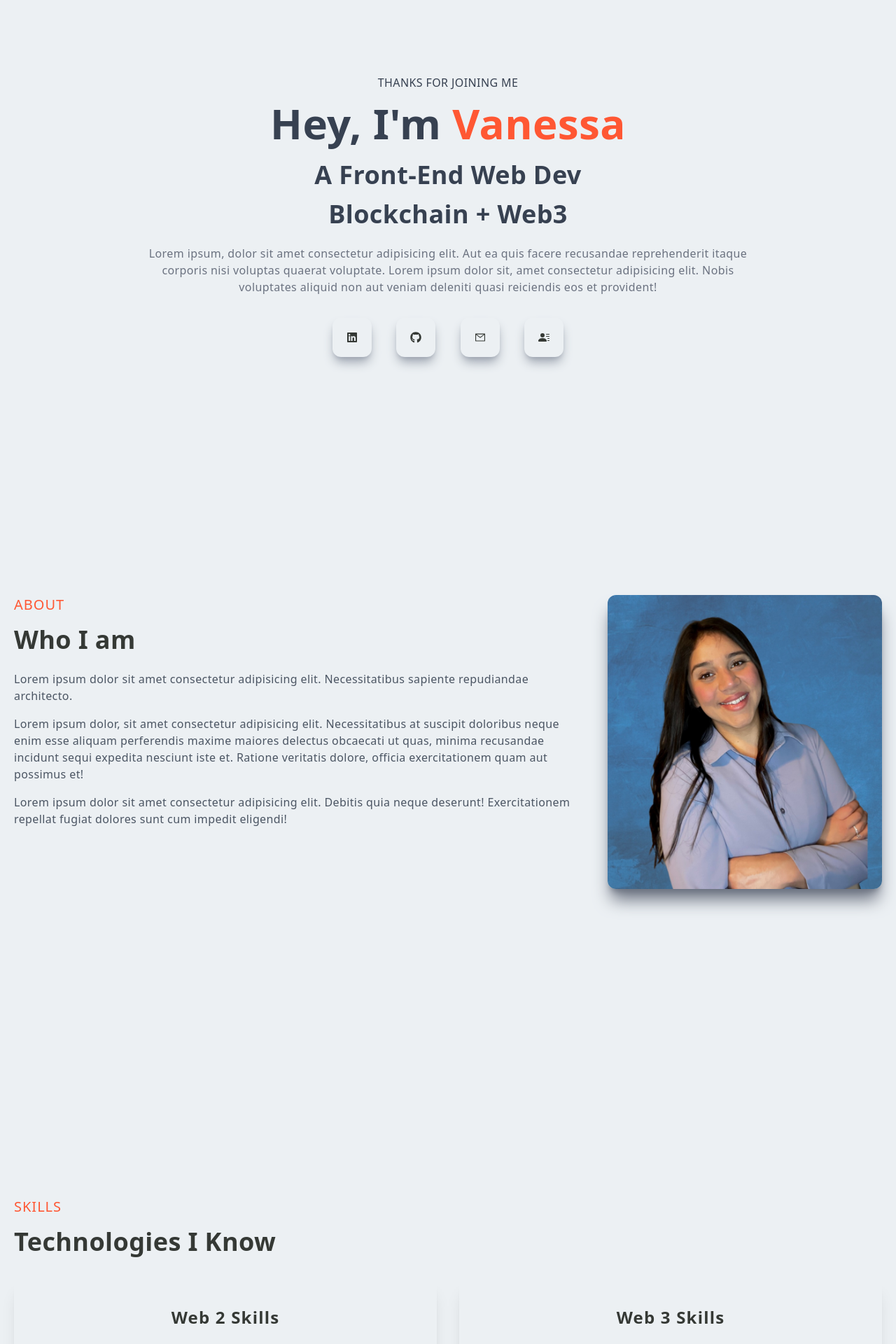
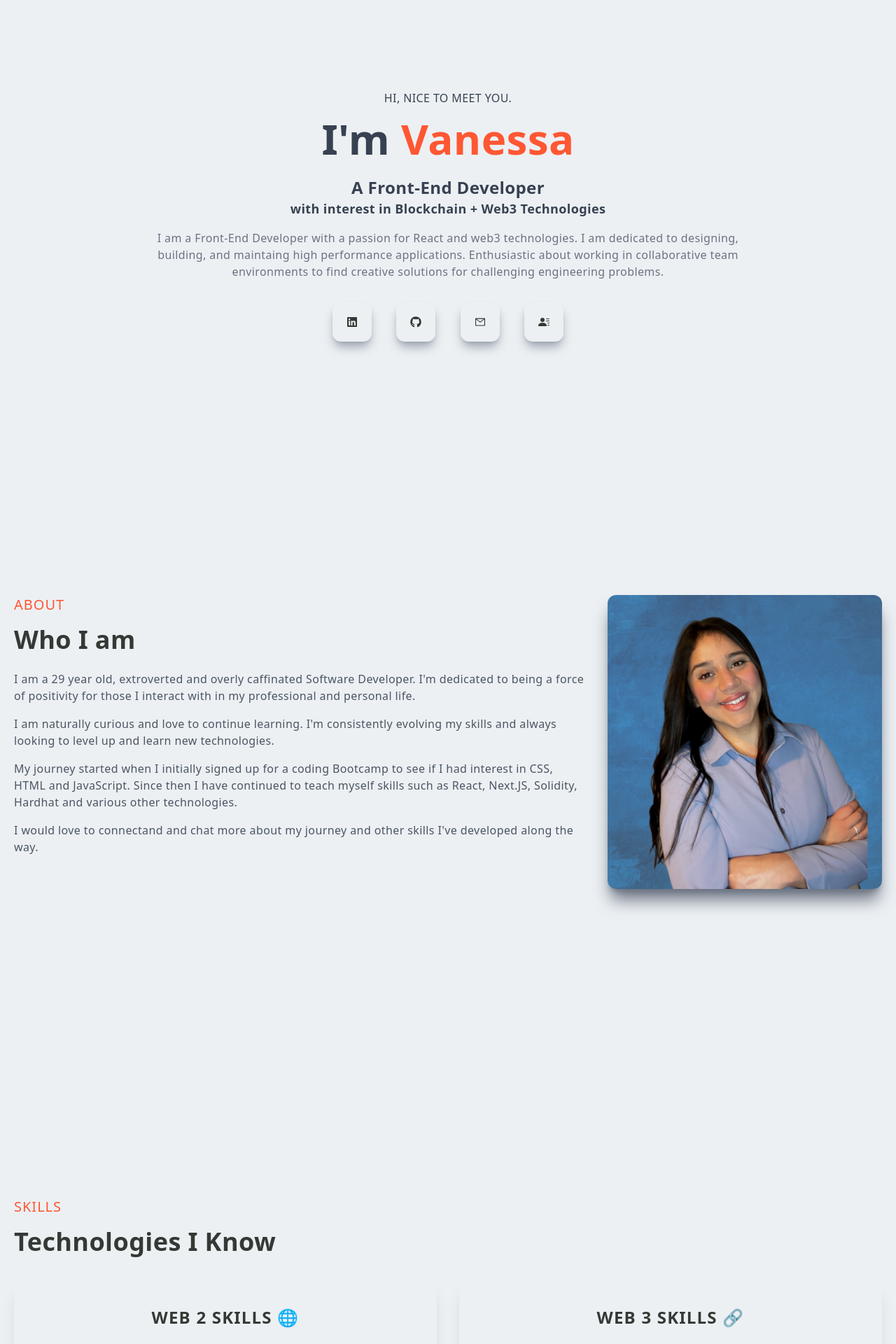
Before and after one commit to vsibley/nextjs-personal-portfolio, a Next.js app: page / in a window 1280 px wide. Shown: the part 140-2060 px from the top of the page at 70% size. Built offline with nearby package versions, Linux system fonts and the light colour scheme.

Commit message:
Added in hero intro section and added abt me info

```diff
--- a/public/components/About.jsx
+++ b/public/components/About.jsx
@@ -7,9 +7,12 @@ const About = () => {
                 <div className='col-span-2'>
                     <p className='uppercase text-xl tracking-wider text-[#FF5733]'>About</p>
                     <h2 className='py-4'>Who I am</h2>
-                    <p className='py-2 text-gray-600'>Lorem ipsum dolor sit amet consectetur adipisicing elit. Necessitatibus sapiente repudiandae architecto.</p>
-                    <p className='py-2 text-gray-600'>Lorem ipsum dolor, sit amet consectetur adipisicing elit. Necessitatibus at suscipit doloribus neque enim esse aliquam perferendis maxime maiores delectus obcaecati ut quas, minima recusandae incidunt sequi expedita nesciunt iste et. Ratione veritatis dolore, officia exercitationem quam aut possimus et!</p>
-                    <p className='py-2 text-gray-600'>Lorem ipsum dolor sit amet consectetur adipisicing elit. Debitis quia neque deserunt! Exercitationem repellat fugiat dolores sunt cum impedit eligendi!</p>
+                    <p className='py-2 text-gray-600'>I am a 29 year old, extroverted and overly caffinated Software Developer. I'm dedicated to being a force of positivity for those I interact with in my professional and personal life. </p>
+                    <p className='py-2 text-gray-600'>
+                         I am naturally curious and love to continue learning. I'm consistently evolving my skills and always looking to level up and learn new technologies.
+                    </p>
+                    <p className='py-2 text-gray-600'>My journey started when I initially signed up for a coding Bootcamp to see if I had interest in CSS, HTML and JavaScript. Since then I have continued to teach myself skills such as React, Next.JS, Solidity, Hardhat and various other technologies. </p>
+                    <p className='py-2 text-gray-600'>I would love to connectand and chat more about my journey and other skills I've developed along the way.</p>
                 </div>
                 <div className='flex w-full h-auto m-auto shadow-xl shadow-gray-500 rounded-xl justify-center items-center hover:scale-110 ease-in duration-200'>
                     <img className='rounded-xl' src="../assets/headshot.jpg" alt="" />
--- a/public/components/Hero.jsx
+++ b/public/components/Hero.jsx
@@ -11,12 +11,17 @@ export const Hero = () => {
 
         <div>
           <p className='pt-10 uppercase tracking-wide text-gray-700'>
-            Thanks for joining me
+            Hi, nice to meet you.
           </p>
-          <h1 className='py-4 text-gray-700'>Hey, I'm <span className='text-[#FF5733]'>Vanessa</span></h1>
-          <h2 className='py-2 text-gray-700'>A Front-End Web Dev</h2>
-          <h2 className='py-2 text-gray-700'>Blockchain + Web3</h2>
-          <p className='py-4 text-gray-500 max-w-[70%] m-auto'>Lorem ipsum, dolor sit amet consectetur adipisicing elit. Aut ea quis facere recusandae reprehenderit itaque corporis nisi voluptas quaerat voluptate. Lorem ipsum dolor sit, amet consectetur adipisicing elit. Nobis voluptates aliquid non aut veniam deleniti quasi reiciendis eos et provident!</p>
+          <h1 className='py-4 text-gray-700'>I'm <span className='text-[#FF5733]'>Vanessa</span></h1>
+          <h2 className='pt-2 text-gray-700 text-2xl'>A Front-End Developer</h2>
+          <h3 className='text-gray-700 text-lg'>with interest in Blockchain + Web3 Technologies</h3>
+          <p className='py-4 text-gray-500 max-w-[70%] m-auto'>
+            I am a Front-End Developer with a passion for React and web3 technologies. I am dedicated to
+            designing, building, and maintaing high performance
+            applications. Enthusiastic about working in collaborative team environments to find creative
+            solutions for challenging engineering problems.
+          </p>
           <div className='flex items-center justify-between max-w-[330px] m-auto py-4'>
             <div className='rounded-xl shadow-lg shadow-gray-400 p-5 cursor-pointer hover:scale-110 duration-500'>
               <a href="https://www.linkedin.com/in/vanessa-sibley/">
@@ -34,7 +39,7 @@ export const Hero = () => {
               </a>
             </div>
             <div className='rounded-xl shadow-lg shadow-gray-400 p-5 cursor-pointer hover:scale-110 duration-500'>
-              <a href="https://drive.google.com/file/d/1XBYFJ9AjZT2ip-p0ANQozbVIgUQ6EyCZ/view">
+              <a href="https://drive.google.com/file/d/1FYy7R1VspK3XYtLuPWeiSc7uqCj-yGSu/view?usp=sharing">
                 <BsFillPersonLinesFill />
               </a>
             </div>
--- a/public/components/Skills.jsx
+++ b/public/components/Skills.jsx
@@ -12,14 +12,14 @@ const Skills = () => {
                 {/* Skills Cards */}
                 <div className='p-6 shadow-xl rounded-xl hover:scale-110 ease-in duration-300'>
                     <div className='grid grid-cols-1 gap-4 justify-center items-center text-center'>
-                              <p className='text-2xl font-bold tracking-wider py-4'>Web 2 Skills</p>
+              <p className='text-2xl font-bold tracking-wider py-4 uppercase'>Web 2 Skills 🌐 </p>
                               <p>Lorem ipsum dolor sit amet consectetur adipisicing elit. Sed asperiores alias libero corrupti voluptates cum, recusandae eius, earum velit ullam eos rerum unde! Fugiat, architecto?</p>
                     </div>
                 </div>
 
                   <div className='p-6 shadow-xl rounded-xl hover:scale-110 ease-in duration-300'>
                       <div className='grid grid-cols-1 gap-4 justify-center items-center text-center'>
-                          <p className='text-2xl font-bold tracking-wider py-4'>Web 3 Skills</p>
+              <p className='text-2xl font-bold tracking-wider py-4 uppercase'>Web 3 Skills 🔗 </p>
                               <p>Lorem ipsum dolor sit amet consectetur adipisicing elit. Sed asperiores alias libero corrupti voluptates cum, recusandae eius, earum velit ullam eos rerum unde! Fugiat, architecto?</p>
                     </div>
 
```
